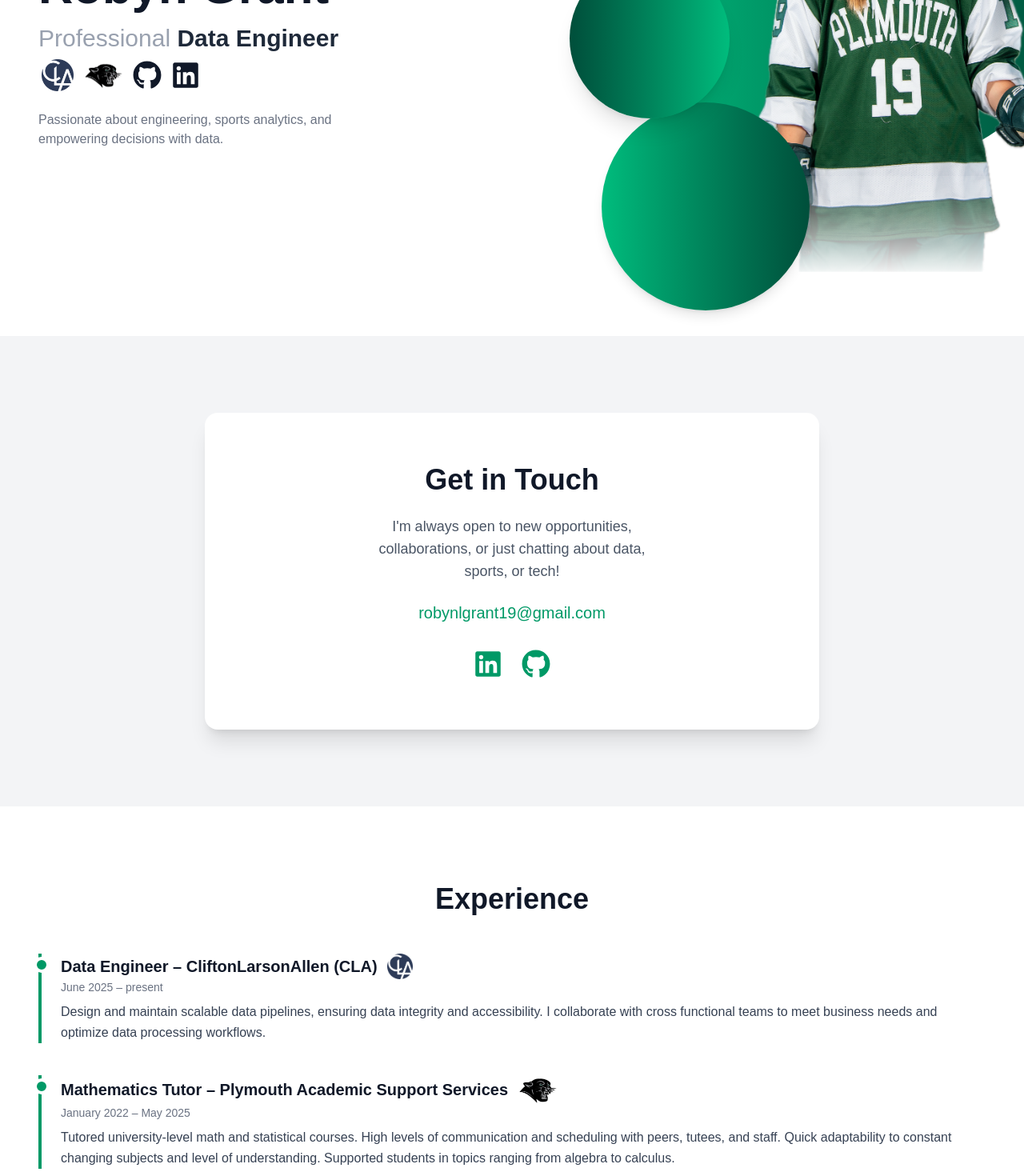
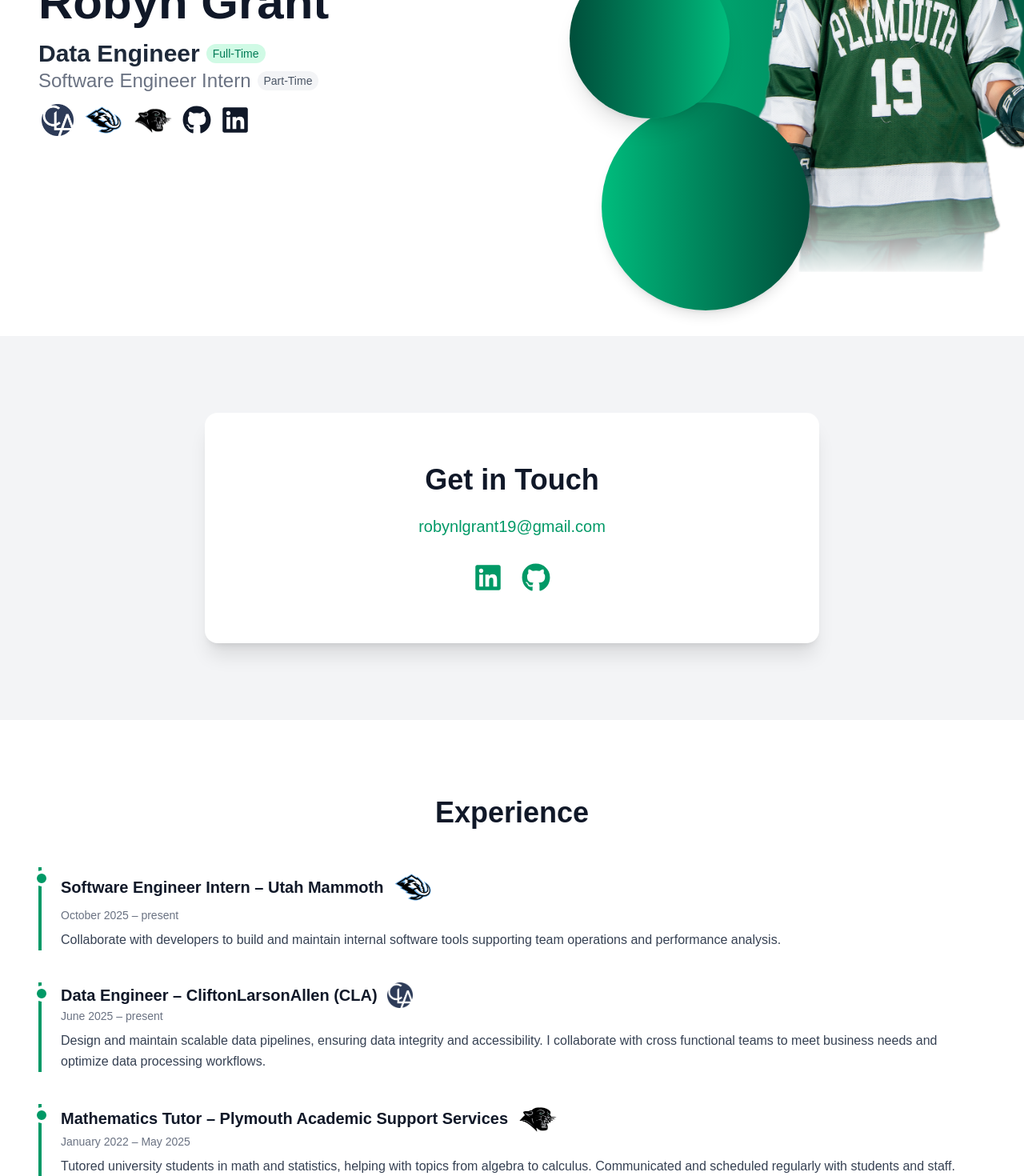
Before and after one commit to robynlgrant19/personal-portfolio, a Next.js app: page / in a window 1280 px wide. Shown: the part 380-1850 px from the top of the page at 80% size. Built offline with nearby package versions, Linux system fonts and the light colour scheme.

Commit message:
added mammoth stuff

```diff
--- a/src/app/page.js
+++ b/src/app/page.js
@@ -38,7 +38,7 @@
         </div>
       </nav>
 
-      {/* hero (about section) */}
+      {/* (about section) */}
       <section
         id="about"
         className="min-h-screen flex items-center justify-center px-6 sm:px-12 pt-24 overflow-hidden"
@@ -55,10 +55,22 @@
             <h1 className="text-5xl sm:text-6xl font-extrabold mb-4">Robyn Grant</h1>
 
             <div className="mb-6">
-              <h2 className="text-2xl sm:text-3xl text-gray-700 dark:text-gray-300">
-                <span className="text-gray-400">Professional</span>{' '}
-                <span className="font-semibold text-gray-800 dark:text-white">Data Engineer</span>
-              </h2>
+              <div className="flex items-center gap-2">
+                  <h2 className="text-2xl sm:text-3xl font-semibold text-gray-800 dark:text-white">
+                    Data Engineer
+                  </h2>
+                  <span className="text-sm bg-emerald-100 dark:bg-emerald-800 text-emerald-700 dark:text-emerald-300 px-2 py-0.5 rounded-full">
+                    Full-Time
+                  </span>
+                </div>
+                <div className="flex items-center gap-2">
+                  <h3 className="text-xl sm:text-2xl text-gray-500 dark:text-gray-400">
+                    Software Engineer Intern
+                  </h3>
+                  <span className="text-sm bg-gray-100 dark:bg-gray-700 text-gray-600 dark:text-gray-300 px-2 py-0.5 rounded-full">
+                    Part-Time
+                  </span>
+                </div>
 
               {/* CLA + icons */}
               <div className="flex items-center gap-x-3 mt-2 ml-1 text-md">
@@ -69,6 +81,14 @@
                   className="inline-flex transform transition-transform duration-300 hover:scale-110"
                 >
                   <Image src="/cla_logo.png" alt="CLA logo" width={40} height={40} className="object-contain" />
+                </a>
+                <a
+                  href="https://www.nhl.com/utah/"
+                  target="_blank"
+                  rel="noopener noreferrer"
+                  className="inline-flex transform transition-transform duration-300 hover:scale-110"
+                >
+                  <Image src="/mammoth.png" alt="Mammoth Logo" width={50} height={50} className="object-contain" />
                 </a>
                 <a
                   href="https://athletics.plymouth.edu/sports/whockey/roster"
@@ -96,10 +116,6 @@
                 </a>
               </div>
             </div>
-
-            <p className="text-gray-500 dark:text-gray-400 mb-8 max-w-md">
-              Passionate about engineering, sports analytics, and empowering decisions with data.
-            </p>
           </motion.div>
 
           {/* right side (picture and blobs) */}
@@ -152,11 +168,6 @@
 <section id="contact" className="py-24 px-6 sm:px-12 bg-gray-100 dark:bg-gray-900 w-full">
   <div className="max-w-3xl mx-auto bg-white dark:bg-gray-800 rounded-2xl shadow-xl p-10 sm:p-16 text-center">
     <h2 className="text-4xl font-bold mb-6 text-gray-900 dark:text-white">Get in Touch</h2>
-    <p className="text-lg text-gray-600 dark:text-gray-400 mb-6">
-  I'm always open to new opportunities,<br />
-  collaborations, or just chatting about data,<br />
-  sports, or tech!
-</p>
 
 
     <p className="text-xl font-medium text-emerald-600 mb-8">
@@ -195,6 +206,38 @@
 
     <div className="space-y-10">
 
+      <div className="relative border-l-4 border-emerald-600 pl-6">
+  <div className="absolute top-1 left-[-10px] w-5 h-5 bg-emerald-600 rounded-full border-4 border-white dark:border-gray-950"></div>
+
+
+  <div className="flex items-center gap-3">
+    <h3 className="text-xl font-semibold text-gray-900 dark:text-white">
+      Software Engineer Intern – Utah Mammoth
+    </h3>
+    <a
+      href="https://www.nhl.com/utah/"
+      target="_blank"
+      rel="noopener noreferrer"
+      className="inline-flex transform transition-transform duration-300 hover:scale-110"
+    >
+      <Image
+        src="/mammoth.png"
+        alt="Mammoth Logo"
+        width={50}
+        height={50}
+        className="object-contain"
+      />
+    </a>
+  </div>
+
+  <p className="text-sm text-gray-500 dark:text-gray-400 mb-2">October 2025 – present</p>
+  <p className="text-gray-700 dark:text-gray-300 leading-relaxed">
+    Collaborate with developers to build and maintain internal software tools supporting team operations and performance analysis.
+  </p>
+</div>
+
+      {/* CLA */}
+
 <div className="relative border-l-4 border-emerald-600 pl-6">
   <div className="absolute top-1 left-[-10px] w-5 h-5 bg-emerald-600 rounded-full border-4 border-white dark:border-gray-950"></div>
 
@@ -226,7 +269,7 @@
   </p>
 </div>
 
-
+{/* math tutor*/}
 
 <div className="relative border-l-4 border-emerald-600 pl-6">
   <div className="absolute top-1 left-[-10px] w-5 h-5 bg-emerald-600 rounded-full border-4 border-white dark:border-gray-950"></div>
@@ -254,10 +297,12 @@
 
   <p className="text-sm text-gray-500 dark:text-gray-400 mb-2">January 2022 – May 2025</p>
   <p className="text-gray-700 dark:text-gray-300 leading-relaxed">
-    Tutored university-level math and statistical courses. High levels of communication and scheduling with peers, tutees, and staff.
-    Quick adaptability to constant changing subjects and level of understanding. Supported students in topics ranging from algebra to calculus.
+    Tutored university students in math and statistics, helping with topics from algebra to calculus. Communicated and scheduled regularly with students and staff.
   </p>
 </div>
+
+
+
 
     </div>
   </div>
```
Also changed, not shown: public/mammoth.png (added).
